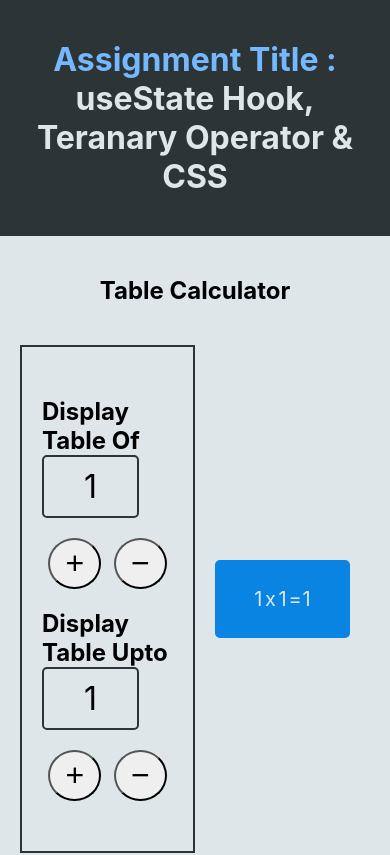
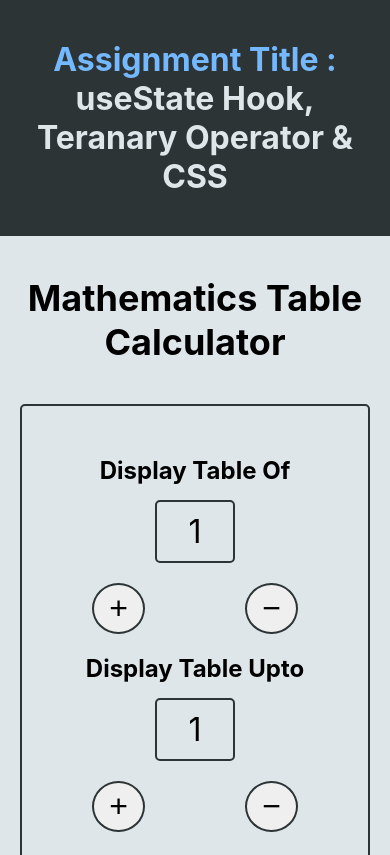
Before and after one commit to m-ammadhassan/bootcamp2020-assignment4, a React (Create React App) app: page / in a window 390 px wide. Shown: the top 855 px of the page. Built offline with nearby package versions, Linux system fonts and the light colour scheme.

Commit message:
Responsiveness included

```diff
--- a/src/App.css
+++ b/src/App.css
@@ -23,6 +23,7 @@ main
 
 main h2
 {
+  font-size: 2.25em;
   text-align: center;
   padding: 20px 0;
 }
@@ -37,6 +38,7 @@ main .table-head, main .table-display
 .table-head
 {
   border: 2px solid #2d3436;
+  border-radius: 5px;
 }
 
 .table-head .table-msg
@@ -52,10 +54,12 @@ main .table-head, main .table-display
 
 .table-head .table-num
 {
+  min-width: 80px;
+  text-align: center;
   border: 2px solid #2d3436;
   border-radius: 5px;
   font-size: 2em;
-  padding: 10px 40px;
+  padding: 10px 0;
 }
 
 .table-head .table-buttons
@@ -67,6 +71,42 @@ main .table-head, main .table-display
 .table-btn
 {
   font-size: 2em;
+  border: 2px solid #2d3436;
   border-radius: 50%;
   padding: 5px 15px;
 }
+
+@media screen and (max-width: 768px) {
+  main .table
+  {
+    flex-direction: column;
+  }
+
+  main .table-head, main .table-display
+  {
+    width: 80%;
+  }
+
+  main .table-display
+  {
+    background-color: #0984e3;
+    border-radius: 5px;
+  }
+}
+
+@media screen and (max-width: 576px) {
+  main .table-head, main .table-display
+  {
+    width: 100%;
+  }
+
+  main .table .table-msg
+  {
+    flex-direction: column;
+  }
+
+  main .table-msg .table-num
+  {
+    margin: 15px 0 0 0;
+  }
+}
--- a/src/App.js
+++ b/src/App.js
@@ -15,9 +15,9 @@ function App() {
       </header>
 
       <main>
-        <h2>Table Calculator</h2>
+        <h2>Mathematics Table Calculator</h2>
 
-        <div className="flex">
+        <div className="table flex">
 
           <div className="table-head">
 
```
